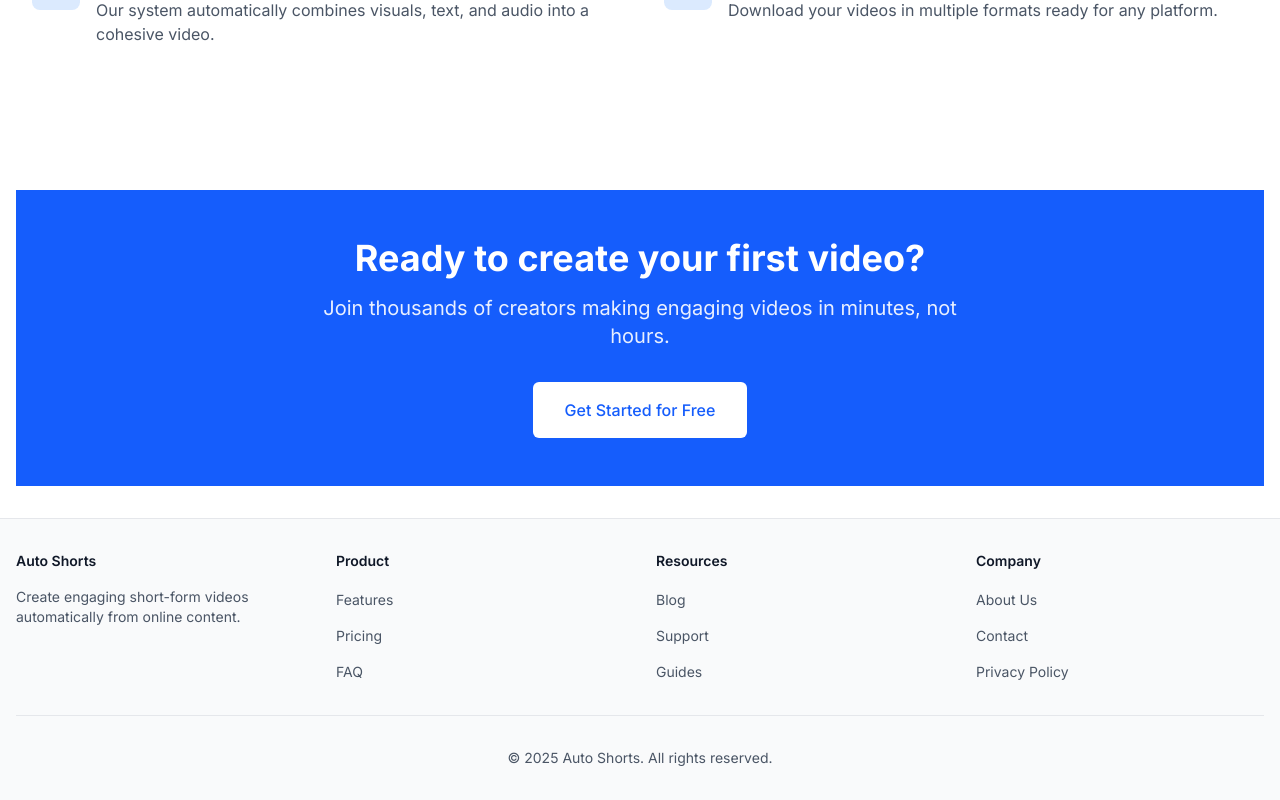
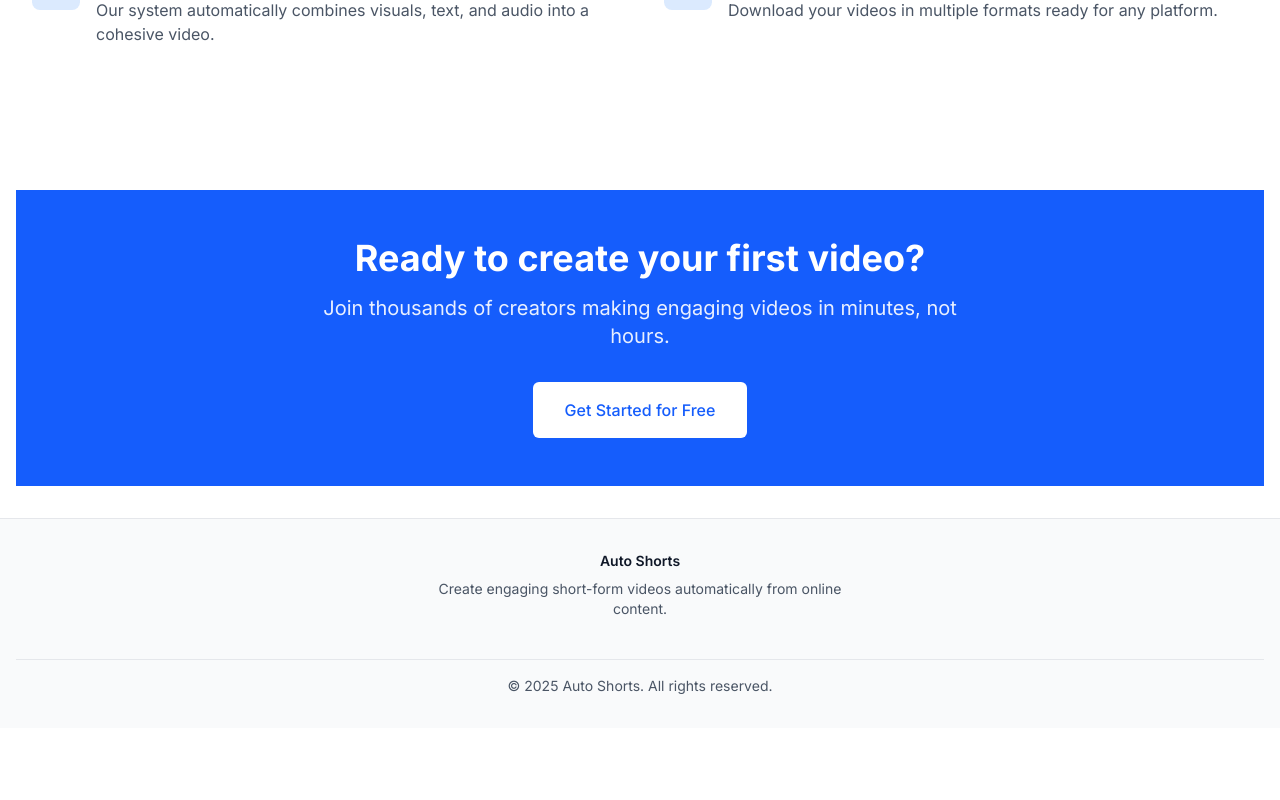
Before and after one commit to G4Q95/AutoShortsWebApp, a Next.js app in the folder web/frontend/: page / in a window 1280 px wide. Shown: the part 1776-2576 px from the top of the page. After the commit the page ends 2504 px from the top, so only its background shows below. Built offline with nearby package versions, Linux system fonts and the light colour scheme.

Commit message:
web/frontend/src/components/layout/Footer.tsx (modified)

```diff
--- a/web/frontend/src/components/layout/Footer.tsx
+++ b/web/frontend/src/components/layout/Footer.tsx
@@ -4,82 +4,20 @@ export default function Footer() {
   return (
     <footer className="bg-gray-50 border-t border-gray-200 py-8">
       <div className="container mx-auto px-4">
-        <div className="grid grid-cols-1 md:grid-cols-4 gap-8">
-          <div>
-            <h3 className="text-sm font-semibold text-gray-900 mb-4">Auto Shorts</h3>
+        <div className="flex flex-col items-center text-center">
+          <div className="max-w-md mb-6">
+            <h3 className="text-sm font-semibold text-gray-900 mb-2">Auto Shorts</h3>
             <p className="text-sm text-gray-600">
               Create engaging short-form videos automatically from online content.
             </p>
           </div>
 
-          <div>
-            <h3 className="text-sm font-semibold text-gray-900 mb-4">Product</h3>
-            <ul className="space-y-3">
-              <li>
-                <Link href="/features" className="text-sm text-gray-600 hover:text-blue-600">
-                  Features
-                </Link>
-              </li>
-              <li>
-                <Link href="/pricing" className="text-sm text-gray-600 hover:text-blue-600">
-                  Pricing
-                </Link>
-              </li>
-              <li>
-                <Link href="/faq" className="text-sm text-gray-600 hover:text-blue-600">
-                  FAQ
-                </Link>
-              </li>
-            </ul>
+          {/* Simple copyright notice */}
+          <div className="border-t border-gray-200 mt-4 pt-4 w-full">
+            <p className="text-sm text-gray-600 text-center">
+              &copy; {new Date().getFullYear()} Auto Shorts. All rights reserved.
+            </p>
           </div>
-
-          <div>
-            <h3 className="text-sm font-semibold text-gray-900 mb-4">Resources</h3>
-            <ul className="space-y-3">
-              <li>
-                <Link href="/blog" className="text-sm text-gray-600 hover:text-blue-600">
-                  Blog
-                </Link>
-              </li>
-              <li>
-                <Link href="/support" className="text-sm text-gray-600 hover:text-blue-600">
-                  Support
-                </Link>
-              </li>
-              <li>
-                <Link href="/guides" className="text-sm text-gray-600 hover:text-blue-600">
-                  Guides
-                </Link>
-              </li>
-            </ul>
-          </div>
-
-          <div>
-            <h3 className="text-sm font-semibold text-gray-900 mb-4">Company</h3>
-            <ul className="space-y-3">
-              <li>
-                <Link href="/about" className="text-sm text-gray-600 hover:text-blue-600">
-                  About Us
-                </Link>
-              </li>
-              <li>
-                <Link href="/contact" className="text-sm text-gray-600 hover:text-blue-600">
-                  Contact
-                </Link>
-              </li>
-              <li>
-                <Link href="/privacy" className="text-sm text-gray-600 hover:text-blue-600">
-                  Privacy Policy
-                </Link>
-              </li>
-            </ul>
-          </div>
-        </div>
-
-        <div className="border-t border-gray-200 mt-8 pt-8">
-          <p className="text-sm text-gray-600 text-center">
-            &copy; {new Date().getFullYear()} Auto Shorts. All rights reserved.
-          </p>
         </div>
       </div>
     </footer>
```
